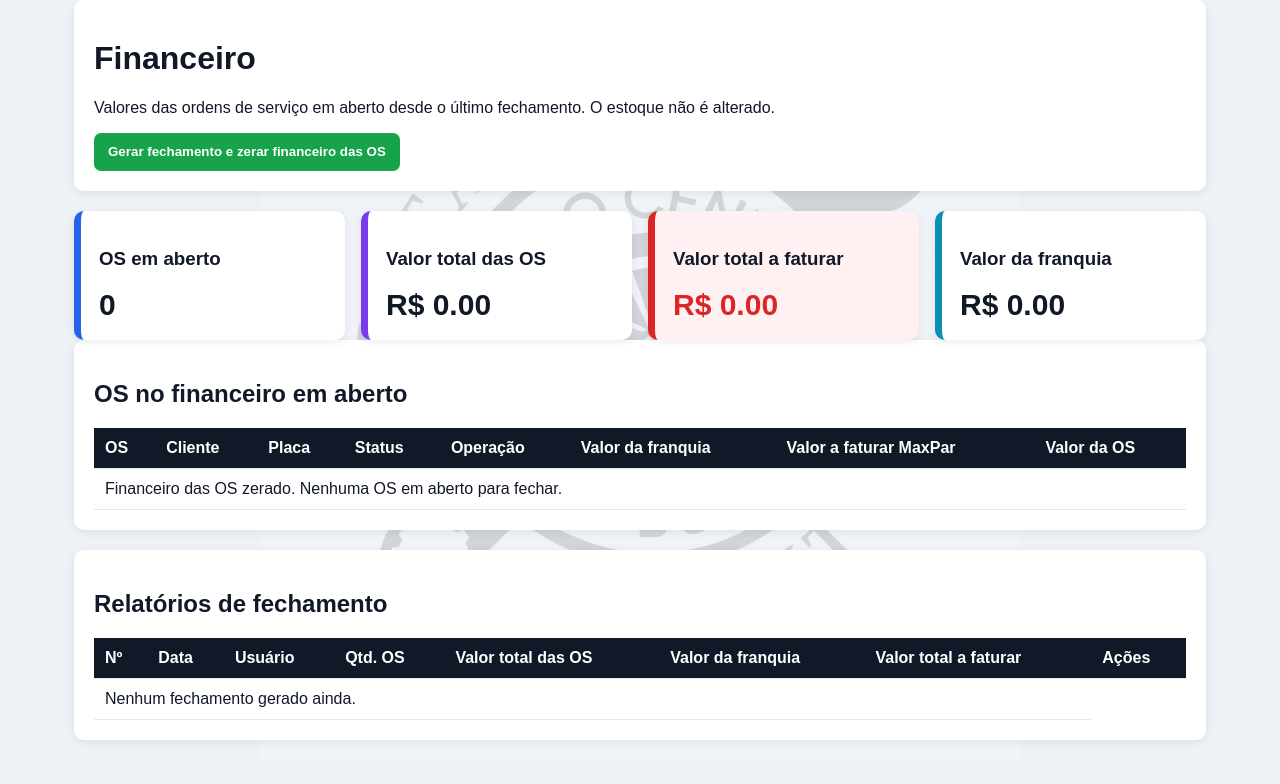
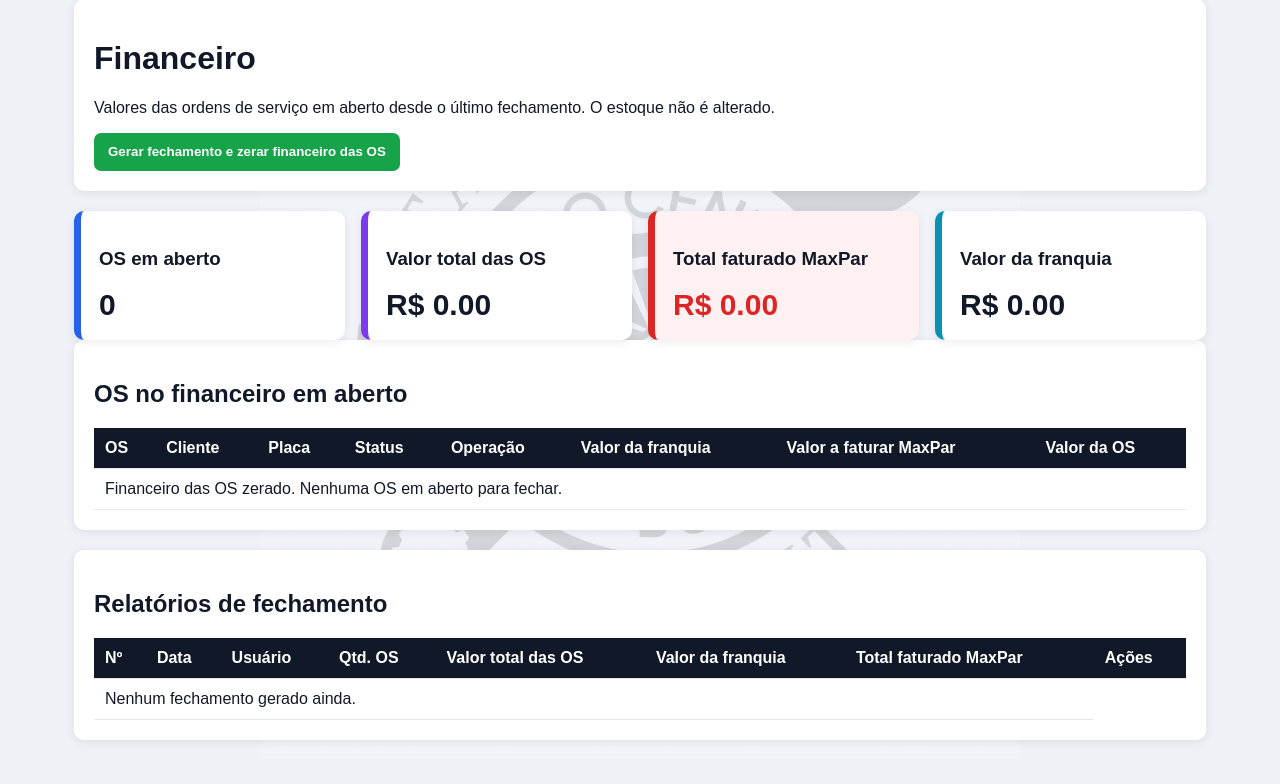
Before and after one commit to pontopneulatariaepintura-web/SistemaOS, a Flask app: page /financeiro in a window 1280 px wide. Shown: the part 161-945 px from the top of the page. Run offline with Flask 3, Linux system fonts and the light colour scheme; the visitor is signed in with stand-in values (Sample User, id 1); data that the repository does not hold is empty.

Commit message:
Filtrar total faturado MaxPar

```diff
--- a/app.py
+++ b/app.py
@@ -58,6 +58,17 @@ def valor_total_os(item):
     if valor_negociado > 0:
         return valor_negociado
     return (item.valor_pecas or 0) + (item.valor_mao_obra or 0)
+
+
+def is_maxpar(item):
+    seguradora = (item.seguradora or "").lower().replace(" ", "")
+    return "maxpar" in seguradora
+
+
+def valor_faturado_maxpar(item):
+    if not is_maxpar(item):
+        return 0
+    return item.faturado_maxpar or 0
 
 
 def format_brl(valor):
@@ -152,7 +163,7 @@ def gerar_xlsx_fechamento(fechamento, itens):
         ("Qtd. OS", fechamento.quantidade_os or 0),
         ("Valor total das OS", fechamento.total_os or 0),
         ("Total da franquia", fechamento.total_franquia or 0),
-        ("Total faturado", fechamento.total_faturado_maxpar or 0),
+        ("Total faturado MaxPar", fechamento.total_faturado_maxpar or 0),
         ("Contrapartida financeira", fechamento.total_contrapartida_financeira or 0),
         ("Pecas", fechamento.total_pecas or 0),
         ("Mao de obra", fechamento.total_mao_obra or 0),
@@ -639,7 +650,7 @@ def financeiro():
         "orcamento": sum(item.orcamento or 0 for item in ordens),
         "franquia": sum(item.franquia or 0 for item in ordens),
         "contrapartida": sum(item.contrapartida_financeira or 0 for item in ordens),
-        "faturado_maxpar": sum(item.faturado_maxpar or 0 for item in ordens),
+        "faturado_maxpar": sum(valor_faturado_maxpar(item) for item in ordens),
     }
     totais["total_os"] = sum(valor_total_os(item) for item in ordens)
     fechamentos = FechamentoFinanceiro.query.order_by(FechamentoFinanceiro.id.desc()).all()
@@ -665,7 +676,7 @@ def fechar_financeiro():
         total_receber=0,
         total_valor_negociado=sum(valor_total_os(item) for item in ordens),
         total_contrapartida_financeira=sum(item.contrapartida_financeira or 0 for item in ordens),
-        total_faturado_maxpar=sum(item.faturado_maxpar or 0 for item in ordens),
+        total_faturado_maxpar=sum(valor_faturado_maxpar(item) for item in ordens),
     )
     fechamento.total_os = sum(valor_total_os(item) for item in ordens)
     db.session.add(fechamento)
--- a/templates/financeiro.html
+++ b/templates/financeiro.html
@@ -16,7 +16,7 @@
 <div class="grid">
     <div class="card metric-card metric-total"><h3>OS em aberto</h3><div class="numero">{{ totais.quantidade }}</div></div>
     <div class="card metric-card metric-liberadas"><h3>Valor total das OS</h3><div class="numero">R$ {{ "%.2f"|format(totais.total_os) }}</div></div>
-    <div class="card metric-card metric-finalizadas"><h3>Valor total a faturar</h3><div class="numero">R$ {{ "%.2f"|format(totais.faturado_maxpar) }}</div></div>
+    <div class="card metric-card metric-finalizadas"><h3>Total faturado MaxPar</h3><div class="numero">R$ {{ "%.2f"|format(totais.faturado_maxpar) }}</div></div>
     <div class="card metric-card metric-vistoria"><h3>Valor da franquia</h3><div class="numero">R$ {{ "%.2f"|format(totais.franquia) }}</div></div>
 </div>
 
@@ -46,7 +46,7 @@
 <div class="panel">
     <h2>Relat&oacute;rios de fechamento</h2>
     <table>
-        <thead><tr><th>N&ordm;</th><th>Data</th><th>Usu&aacute;rio</th><th>Qtd. OS</th><th>Valor total das OS</th><th>Valor da franquia</th><th>Valor total a faturar</th><th>A&ccedil;&otilde;es</th></tr></thead>
+        <thead><tr><th>N&ordm;</th><th>Data</th><th>Usu&aacute;rio</th><th>Qtd. OS</th><th>Valor total das OS</th><th>Valor da franquia</th><th>Total faturado MaxPar</th><th>A&ccedil;&otilde;es</th></tr></thead>
         <tbody>
             {% for fechamento in fechamentos %}
             <tr>
--- a/templates/relatorio_financeiro.html
+++ b/templates/relatorio_financeiro.html
@@ -68,7 +68,7 @@
             <div class="total-card"><span class="label">Or&ccedil;amento</span><strong>R$ {{ "%.2f"|format(fechamento.total_orcamento or 0) }}</strong></div>
             <div class="total-card"><span class="label">Valor da franquia</span><strong>R$ {{ "%.2f"|format(fechamento.total_franquia or 0) }}</strong></div>
             <div class="total-card"><span class="label">Contrapartida financeira</span><strong>R$ {{ "%.2f"|format(fechamento.total_contrapartida_financeira or 0) }}</strong></div>
-            <div class="total-card"><span class="label">Valor total a faturar</span><strong>R$ {{ "%.2f"|format(fechamento.total_faturado_maxpar or 0) }}</strong></div>
+            <div class="total-card"><span class="label">Total faturado MaxPar</span><strong>R$ {{ "%.2f"|format(fechamento.total_faturado_maxpar or 0) }}</strong></div>
         </section>
 
         <h2>Ordens inclu&iacute;das</h2>
```
